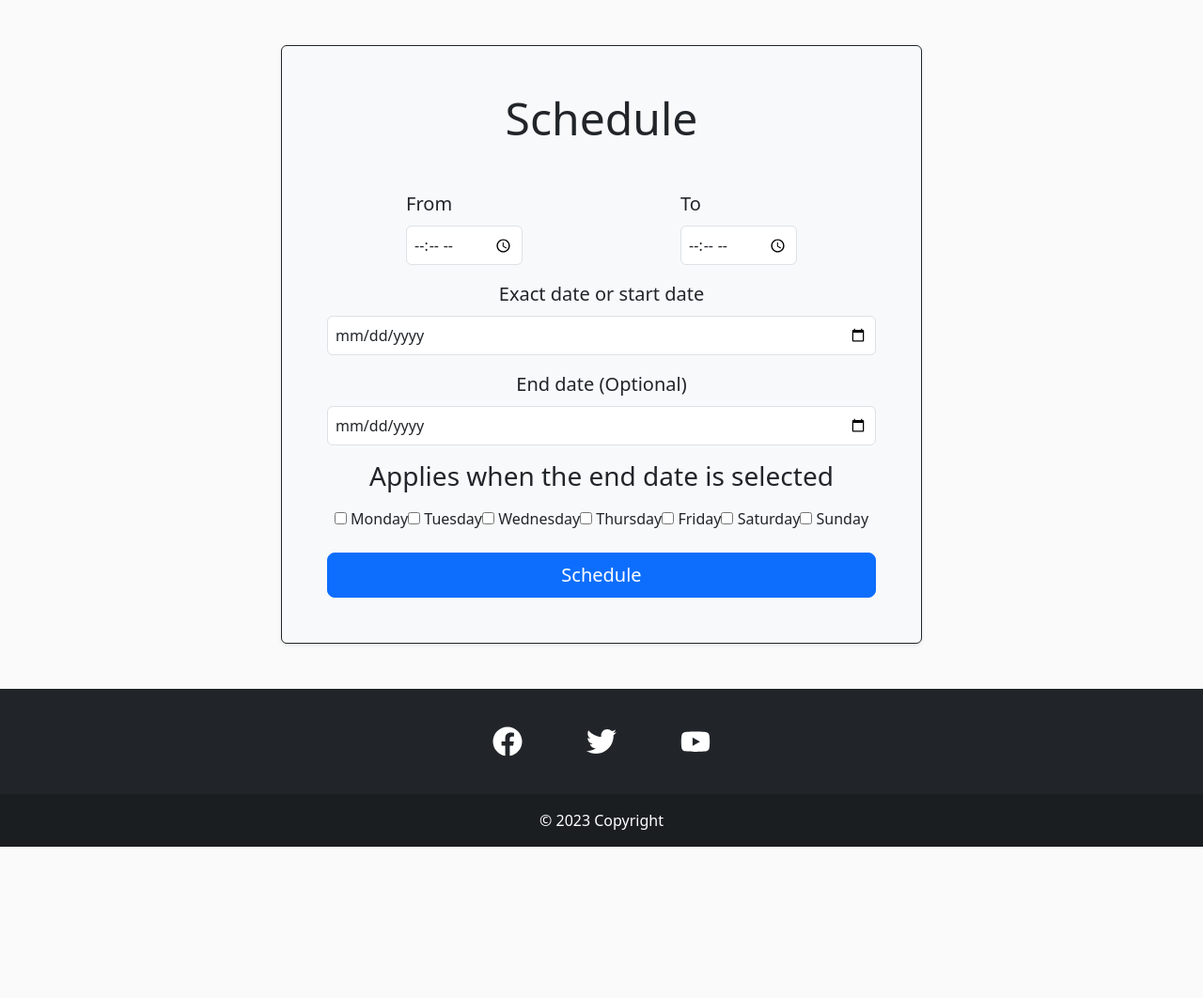
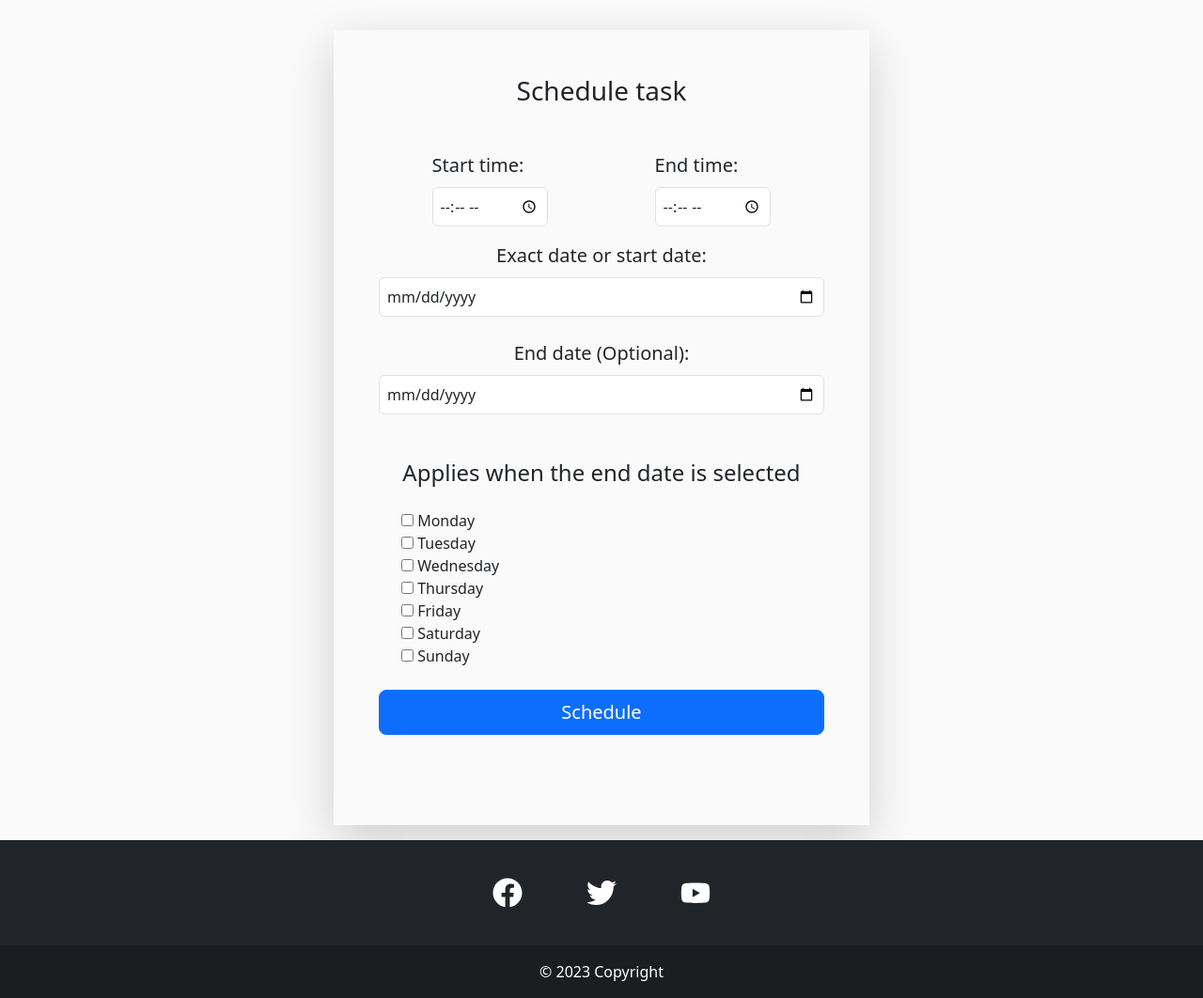
Before and after one commit to OleksiyLa/Project_4, a Django app: a page that uses templates/schedule.html in a window 1280 px wide. Shown: the part 57-1119 px from the top of the page at 94% size. Before the commit the page ends 958 px from the top, so only its background shows below. Run offline with Django 4.2, Linux system fonts and the light colour scheme; a user stored in the database is signed in; tables that the repository leaves empty hold one stand-in row (values such as "Sample post"); some libraries are stand-ins or nearby versions.

Commit message:
style: style add task, edit task, and schedule forms

```diff
--- a/templates/schedule.html
+++ b/templates/schedule.html
@@ -3,39 +3,41 @@
 {% block title %}Schedule{% endblock %}
 
 {% block content %}
-<div class="container d-flex justify-content-center align-items-center flex-column">
-    <form method="post" class="p-5 m-5 border border-dark bg-light rounded shadow-sm edit-create-form">
+<div class="container my-3">
+  <div class="row">
+    <div class="col-md-6 mt-3 offset-md-3 shadow-lg p-5">
+      <h1 class="text-center h3">Schedule {{ form.task.name }}</h1>
+      <form method="post" class="my-5">
         {% csrf_token %}
-        <h1 class="mb-5 display-5 text-center">Schedule</h1>
         <div class="mb-3 d-flex justify-content-around">
           <div>
             <label for="{{ form.start_time.id_for_label }}" class="form-label text-center lead mr-2">
-              From
+                {{ form.start_time.label_tag }}
             </label>
             <input type="time" id="{{ form.start_time.id_for_label }}" name="{{ form.start_time.name }}" class="form-control p-2">
           </div>
           <div>
             <label for="{{ form.end_time.id_for_label }}" class="form-label text-center lead mr-2">
-                To
+                {{ form.end_time.label_tag }}
               </label>
               <input type="time" id="{{ form.end_time.id_for_label }}" name="{{ form.end_time.name }}" class="form-control p-2">
           </div>
         </div>
-        <div class="mb-3">
+        <div class="mb-4">
             <label for="{{ form.date.id_for_label }}" class="form-label d-block text-center lead">
-              Exact date or start date
+              Exact date or start date:
             </label>
             <input type="date" id="{{ form.date.id_for_label }}" name="{{ form.date.name }}" class="form-control w-100 p-2">
         </div>
-        <div class="mb-3">
+        <div class="mb-5">
             <label for="end_date" class="form-label d-block text-center lead">
-                End date (Optional)
+                End date (Optional):
             </label>
             <input type="date" id="end_date" name="end_date" class="form-control w-100 p-2">
         </div>
         <div class="mb-3">
-            <h2 class="text-center h3">Applies when the end date is selected</h2>
-            <div class="checkbox-container p-2">
+            <h2 class="text-center h4">Applies when the end date is selected</h2>
+            <div class="checkbox-container p-2 m-3 d-flex flex-column">
                 <div class="form-group">
                     <input type="checkbox" id="monday" name="selectedDays[]" value="0">
                     <label for="monday">Monday</label><br>
@@ -82,5 +84,65 @@
         {% endif %}
         <button type="submit" class="btn btn-lg btn-primary w-100">Schedule</button>
     </form>
+    </div>
+  </div>
 </div>
 {% endblock %}
+
+
+
+<form method="post" class="my-5">
+    {% csrf_token %}
+    <div class="mb-3">
+        <label for="{{ form.title.id_for_label }}" class="form-label d-block text-center lead">
+            {{ form.title.label_tag }}
+        </label>
+        <input type="text" id="{{ form.title.id_for_label }}"
+        name="{{ form.title.name }}" class="form-control"
+        value="{{ form.title.value }}">
+    </div>
+    <div class="mb-3">
+        <label for="{{ form.description.id_for_label }}" class="form-label d-block text-center lead">
+            {{ form.description.label_tag }}
+        </label>
+        <textarea rows="12" id="{{ form.description.id_for_label }}" name="{{ form.description.name }}" class="form-control" >
+            {{ form.description.value }}
+        </textarea>
+    </div>
+    <div class="mb-3">
+        <label for="{{ form.due_date.id_for_label }}" class="form-label d-block text-center lead">
+            {{ form.due_date.label_tag }}
+        </label>
+        <input type="date" id="{{ form.due_date.id_for_label }}" name="{{ form.due_date.name }}" value="{{ form.due_date.value|date:'Y-m-d' }}" class="form-control">
+    </div>
+    <div class="mb-3">
+        <label for="{{ form.goal.id_for_label }}" class="form-label d-block text-center lead">
+            {{ form.goal.label_tag }}
+        </label>
+        <select id="{{ form.goal.id_for_label }}" name="{{ form.goal.name }}" class="form-control custom-select">
+            {% for choice in form.goal.field.choices %}
+                <option value="{{ choice.0 }}" {% if choice.0 == form.goal.value %}selected{% endif %}>{{ choice.1 }}</option>
+            {% endfor %}
+        </select>
+    </div>
+    <div class="mb-3">
+        <label for="{{ form.completed.id_for_label }}" class="form-check-label d-block text-center lead">
+            {{ form.completed.label_tag }}
+        </label>
+        <div class="form-check">
+            <input type="checkbox" id="{{ form.completed.id_for_label }}" name="{{ form.completed.name }}" class="form-check-input" {% if form.completed.value %}checked{% endif %}>
+        </div>
+    </div>
+    <input type="hidden" name="{{ form.user.name }}" value="{{ user.id }}">
+    {% if form.errors %}
+      <div class="alert alert-danger">
+          <strong>Oops! There was an error:</strong>
+          <ul>
+              {% for error in form.errors %}
+                  <li>{{ error }}</li>
+              {% endfor %}
+          </ul>
+      </div>
+    {% endif %}
+    <button type="submit" class="btn btn-lg btn-primary w-100">Edit Task</button>
+</form>
```
Also changed, not shown: templates/add_task.html (+10 -6 lines), templates/edit_task.html (+13 -9 lines).
